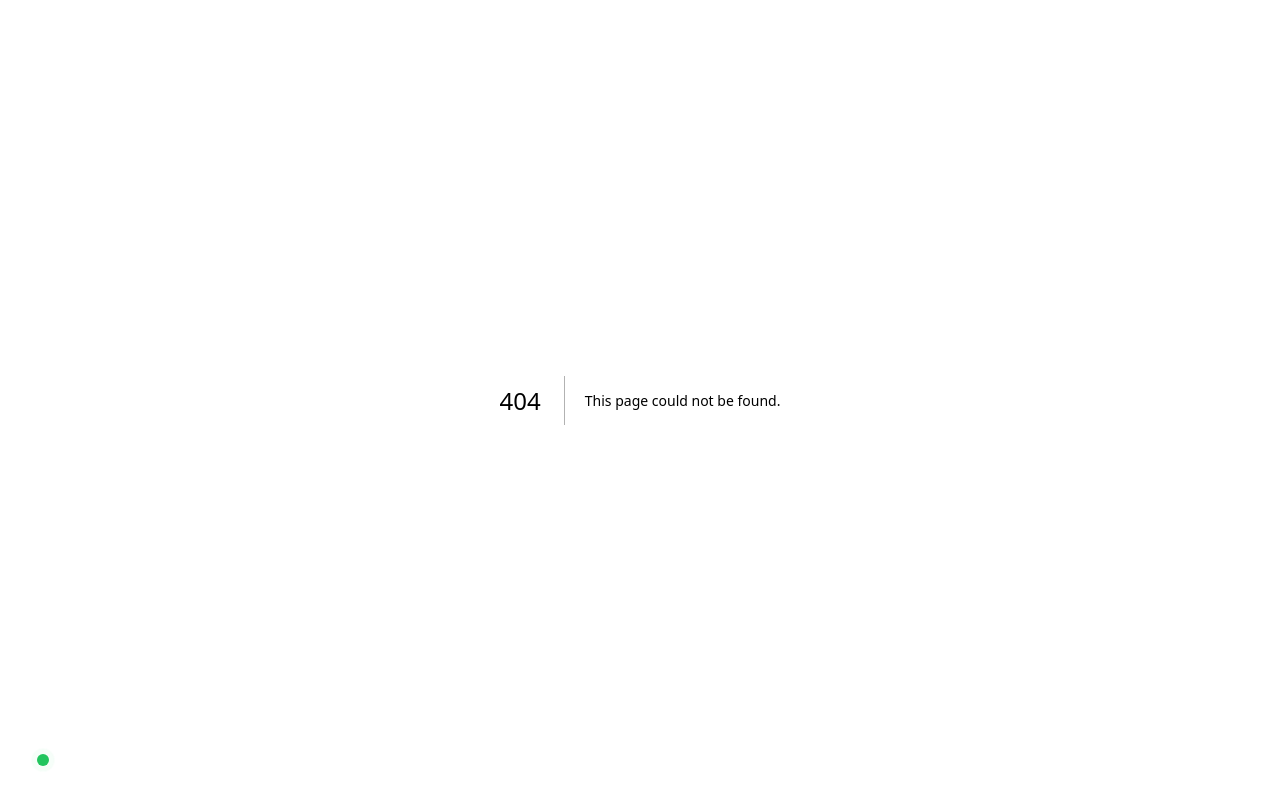
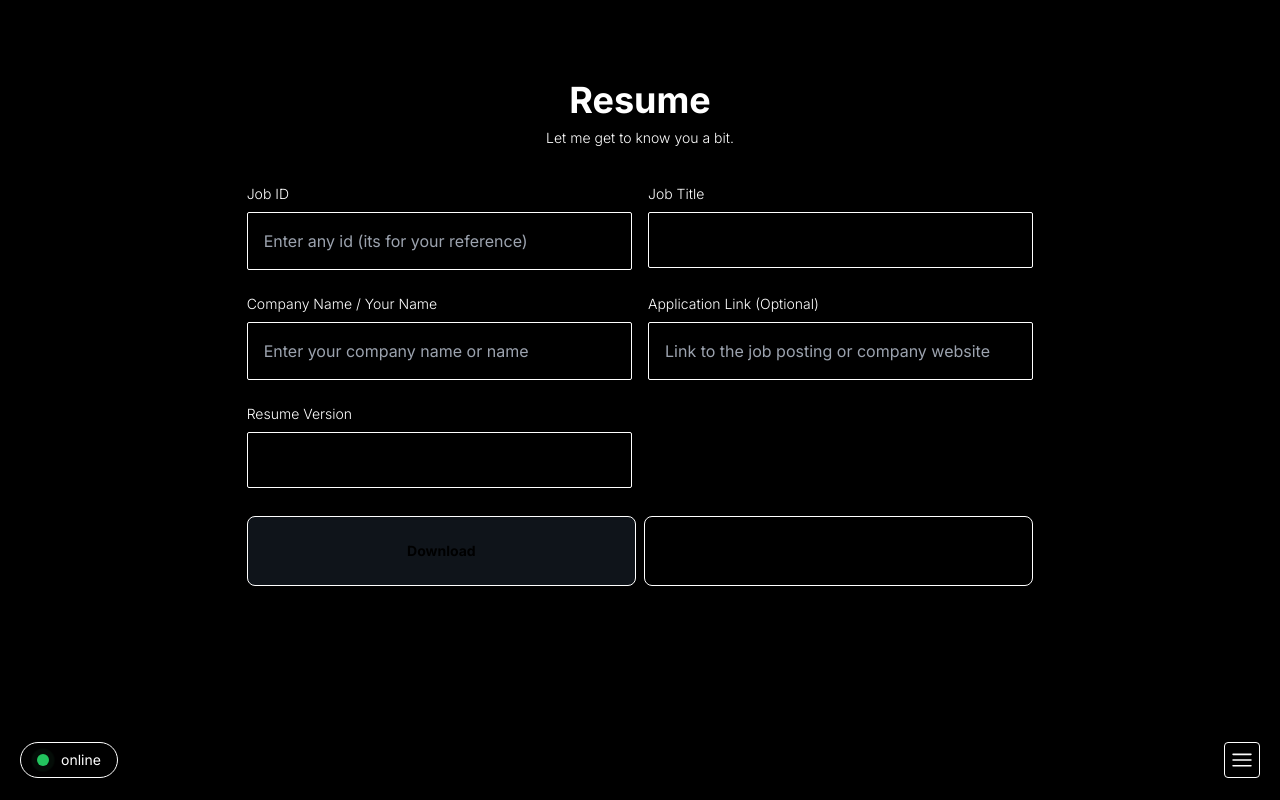
Before and after one commit to 0VERRIDER/Portfolio, a Next.js app: page /resume in a window 1280 px wide. Before the commit this address had no page. Built offline with nearby package versions, Linux system fonts and the light colour scheme.

Commit message:
Add Resume page component

```diff
--- /dev/null
+++ b/src/app/resume/page.js
@@ -0,0 +1,10 @@
+import Container from "../components/Container";
+import ResumeDownloader from "../components/ResumeDownloader";
+
+export default function Resume() {
+    return (
+        <Container className="bg-black flex-col">
+            <ResumeDownloader />
+        </Container>
+    )
+}
```
